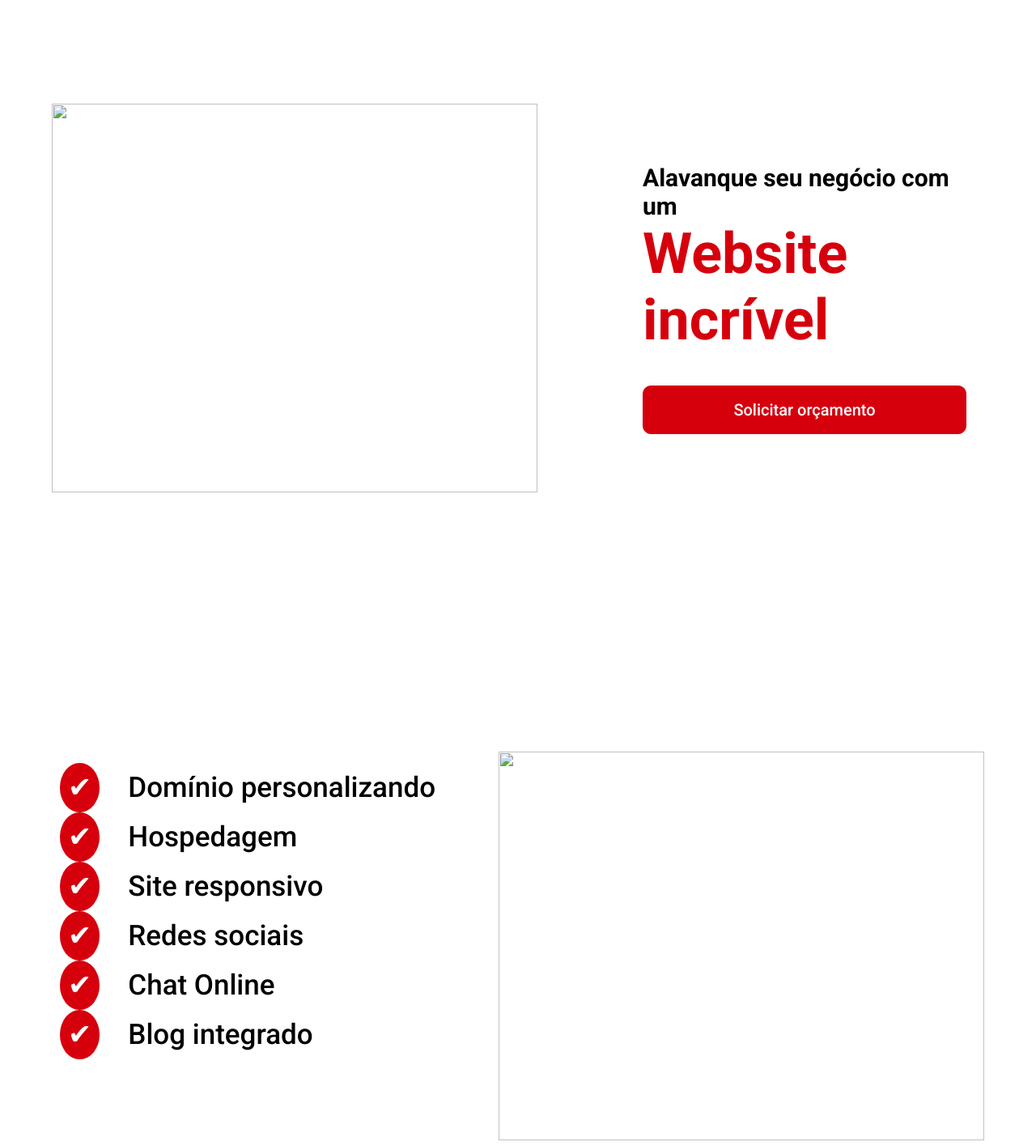
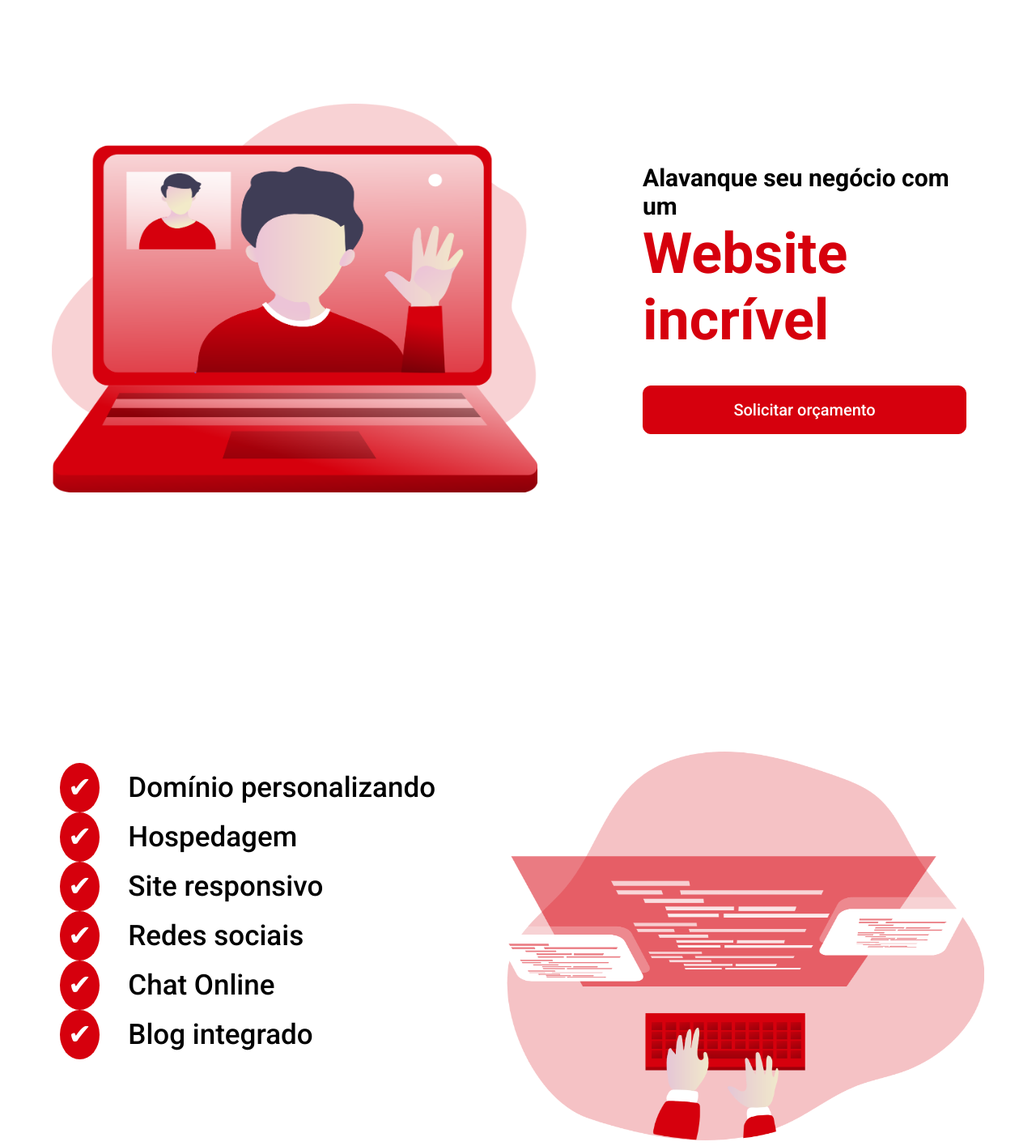
Before and after one commit to RD-Ricardo/Codar.-DevChallenge, a plain HTML site: page index.html in a window 1280 px wide. Shown: the part 120-1535 px from the top of the page at 81% size. Drawn offline with Linux system fonts and the light colour scheme; the site is published under a folder, as on GitHub Pages, so addresses that start at the root find nothing.

Commit message:
Update index.html

```diff
--- a/index.html
+++ b/index.html
@@ -34,7 +34,7 @@
     <section class="view">
         <div class="container">
             <div>
-                <img src="/assets/video_call.png" alt="" class="img">
+                <img src="assets/video_call.png" alt="" class="img">
             </div>
             <div class="descricao">
                 <h2 class="view__titulo--1">Alavanque seu negócio com um</h2>
@@ -64,7 +64,7 @@
 
             </div>
             <div class="">
-                <img src="/assets/coding_.png" alt="" class="img">
+                <img src="assets/coding_.png" alt="" class="img">
             </div>
         </div>
     </section>
```
